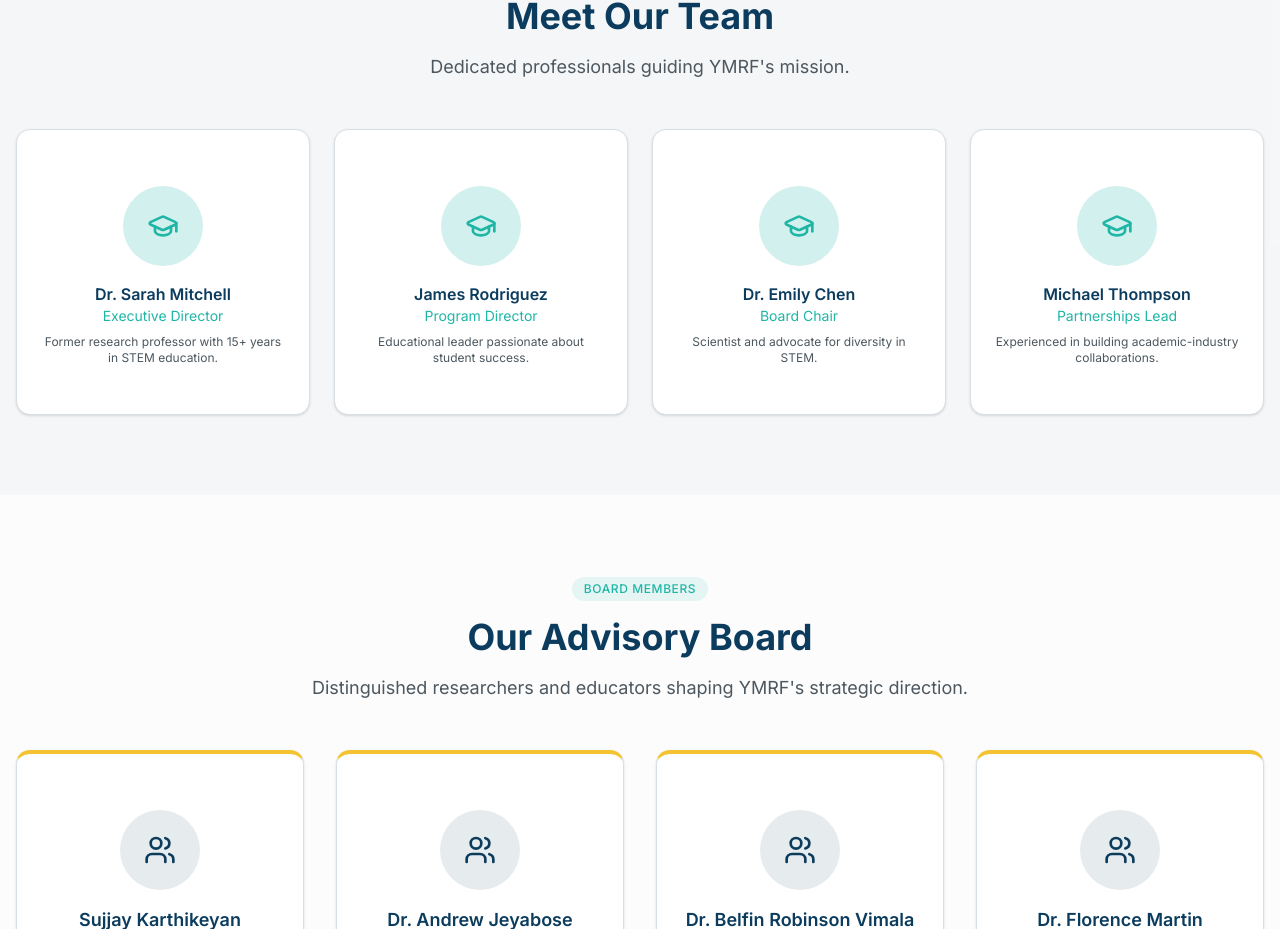
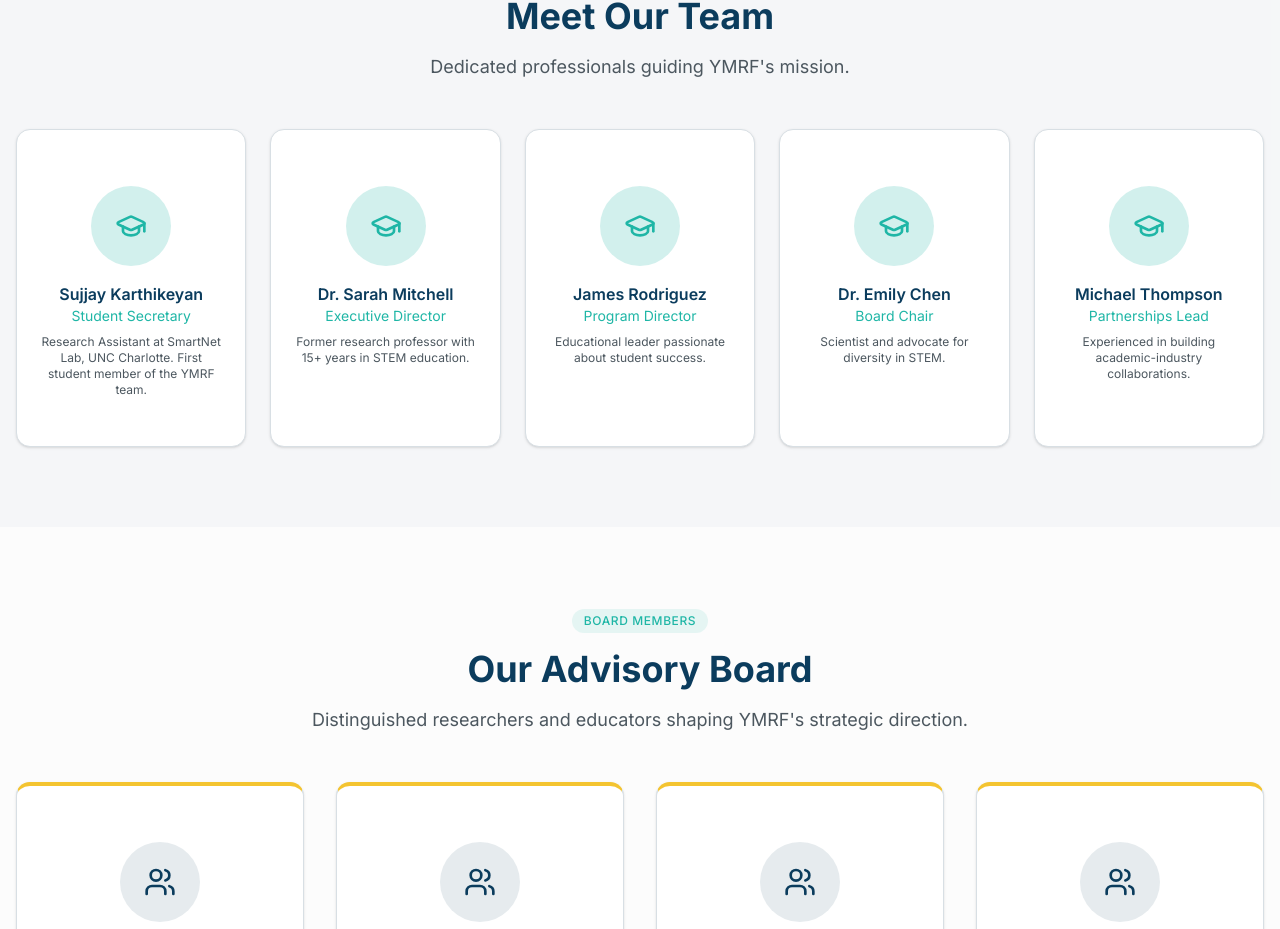
Before and after one commit to belfinrv/v0-nonprofit-website-for-ymrf, a Next.js app: page /about in a window 1280 px wide. Shown: the part 2295-3224 px from the top of the page. Built offline with nearby package versions, Linux system fonts and the light colour scheme.

Commit message:
feat: add Sujjay Karthikeyan to leadership team grid
Update team section with new member and adjust grid layout.

Co-authored-by: undefined <undefined+undefined@users.noreply.github.com>

```diff
--- a/app/about/page.tsx
+++ b/app/about/page.tsx
@@ -47,6 +47,11 @@ const whyItMatters = [
 ]
 
 const leadership = [
+  {
+    name: "Sujjay Karthikeyan",
+    role: "Student Secretary",
+    bio: "Research Assistant at SmartNet Lab, UNC Charlotte. First student member of the YMRF team.",
+  },
   {
     name: "Dr. Sarah Mitchell",
     role: "Executive Director",
@@ -220,7 +225,7 @@ export default function AboutPage() {
             description="Dedicated professionals guiding YMRF's mission."
           />
 
-          <div className="grid sm:grid-cols-2 lg:grid-cols-4 gap-6 mt-12">
+          <div className="grid sm:grid-cols-2 lg:grid-cols-5 gap-6 mt-12">
             {leadership.map((person) => (
               <Card key={person.name} className="text-center hover:shadow-lg transition-shadow">
                 <CardContent className="pt-8 pb-6">
```
